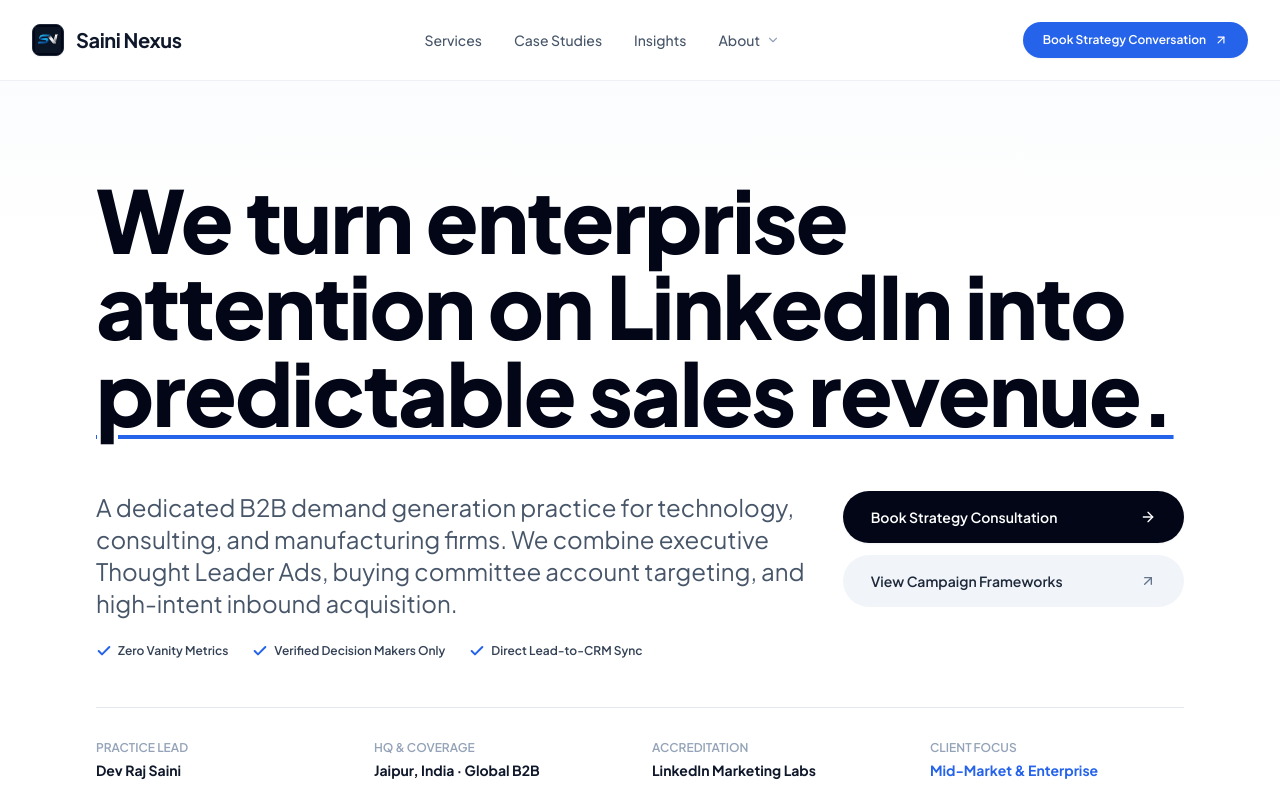
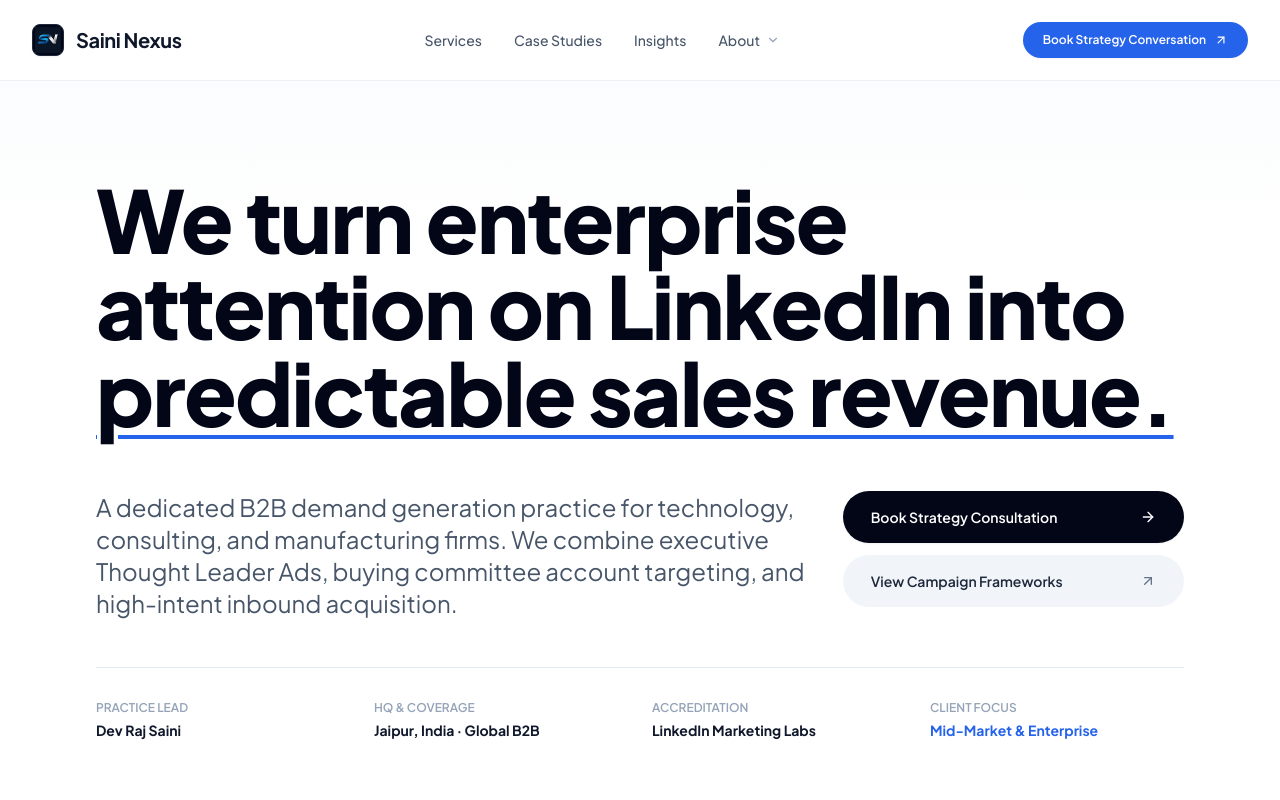
Before and after one commit to Kamu08/Saini-Nexus, a Next.js app: page / in a window 1280 px wide. Shown: the top 800 px of the page. Built offline with nearby package versions, Linux system fonts and the light colour scheme.

Commit message:
Remove value points checkmarks from hero

```diff
--- a/src/components/ModernHero.tsx
+++ b/src/components/ModernHero.tsx
@@ -42,21 +42,7 @@
               A dedicated B2B demand generation practice for technology, consulting, and manufacturing firms. We combine executive Thought Leader Ads, buying committee account targeting, and high-intent inbound acquisition.
             </p>
 
-            {/* Direct Value Points */}
-            <div className="flex flex-wrap items-center gap-x-6 gap-y-2 text-xs font-semibold text-slate-700 pt-2">
-              <span className="flex items-center gap-1.5">
-                <Check className="w-4 h-4 text-blue-600 stroke-[3]" />
-                Zero Vanity Metrics
-              </span>
-              <span className="flex items-center gap-1.5">
-                <Check className="w-4 h-4 text-blue-600 stroke-[3]" />
-                Verified Decision Makers Only
-              </span>
-              <span className="flex items-center gap-1.5">
-                <Check className="w-4 h-4 text-blue-600 stroke-[3]" />
-                Direct Lead-to-CRM Sync
-              </span>
-            </div>
+
           </div>
 
           <div className="md:col-span-4 flex flex-col gap-3">
```
